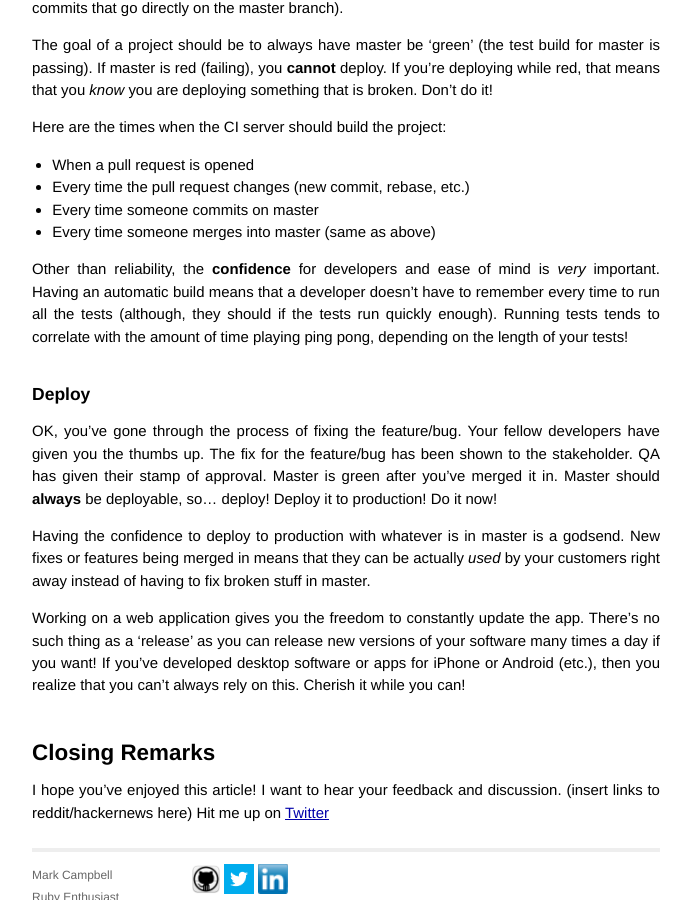
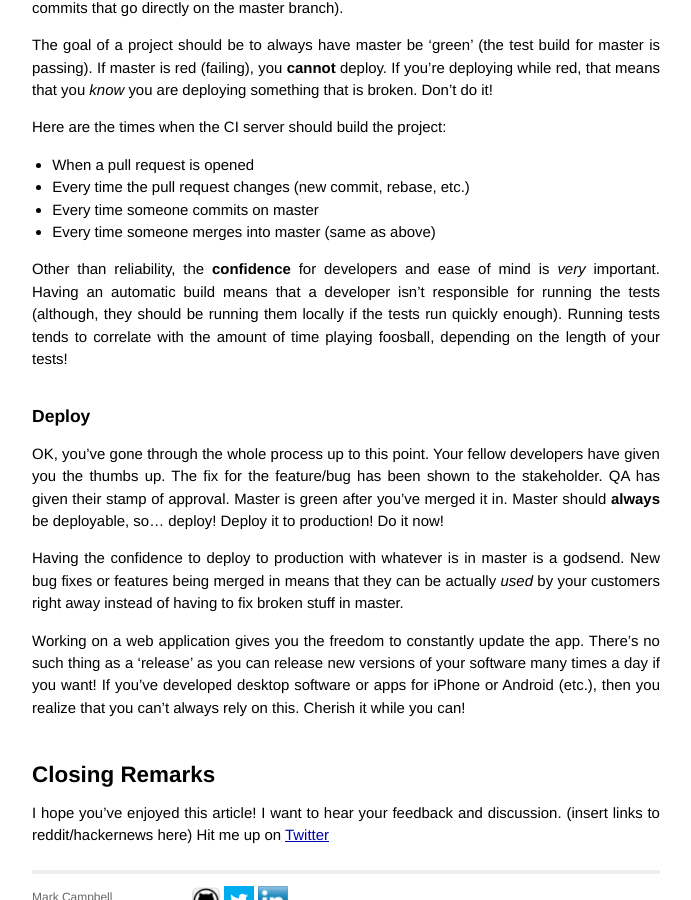
Before and after one commit to Nitrodist/markcampbell.me, a Jekyll site: the page built from _posts/2013-06-29-ideal-web-application-development-cycle.markdown, in a window 1280 px wide and 900 px high, scrolled down 3445 px. Shown: the whole window, without its empty margins (294-985 px from the left). Built offline with Jekyll 4.4.1, drawn with Linux system fonts in a browser that asks for light colours; some of the changed text lies outside the part shown.

Commit message:
Wording fixes for 'development cycle' post

```diff
--- a/_posts/2013-06-29-ideal-web-application-development-cycle.markdown
+++ b/_posts/2013-06-29-ideal-web-application-development-cycle.markdown
@@ -104,13 +104,13 @@ Here are the times when the CI server should build the project:
 * Every time someone commits on master
 * Every time someone merges into master (same as above)
 
-Other than reliability, the **confidence** for developers and ease of mind is *very* important. Having an automatic build means that a developer doesn't have to remember every time to run all the tests (although, they should if the tests run quickly enough). Running tests tends to correlate with the amount of time playing ping pong, depending on the length of your tests!
+Other than reliability, the **confidence** for developers and ease of mind is *very* important. Having an automatic build means that a developer isn't responsible for running the tests (although, they should be running them locally if the tests run quickly enough). Running tests tends to correlate with the amount of time playing foosball, depending on the length of your tests!
 
 ### Deploy
 
-OK, you've gone through the process of fixing the feature/bug. Your fellow developers have given you the thumbs up. The fix for the feature/bug has been shown to the stakeholder. QA has given their stamp of approval. Master is green after you've merged it in. Master should **always** be deployable, so... deploy! Deploy it to production! Do it now!
+OK, you've gone through the whole process up to this point. Your fellow developers have given you the thumbs up. The fix for the feature/bug has been shown to the stakeholder. QA has given their stamp of approval. Master is green after you've merged it in. Master should **always** be deployable, so... deploy! Deploy it to production! Do it now!
 
-Having the confidence to deploy to production with whatever is in master is a godsend. New fixes or features being merged in means that they can be actually *used* by your customers right away instead of having to fix broken stuff in master.
+Having the confidence to deploy to production with whatever is in master is a godsend. New bug fixes or features being merged in means that they can be actually *used* by your customers right away instead of having to fix broken stuff in master.
 
 Working on a web application gives you the freedom to constantly update the app. There's no such thing as a 'release' as you can release new versions of your software many times a day if you want! If you've developed desktop software or apps for iPhone or Android (etc.), then you realize that you can't always rely on this. Cherish it while you can!
 
```
Also changed, not shown: other parts of _posts/2013-06-29-ideal-web-application-development-cycle.markdown (+3 -3 lines).
